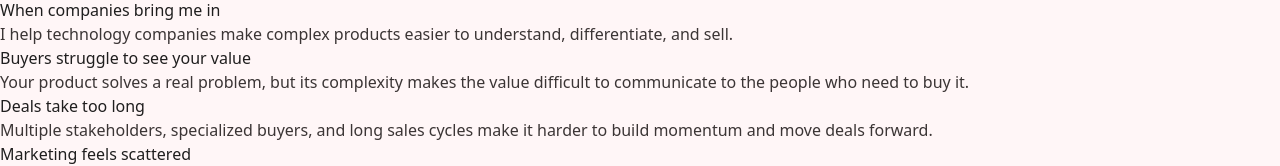
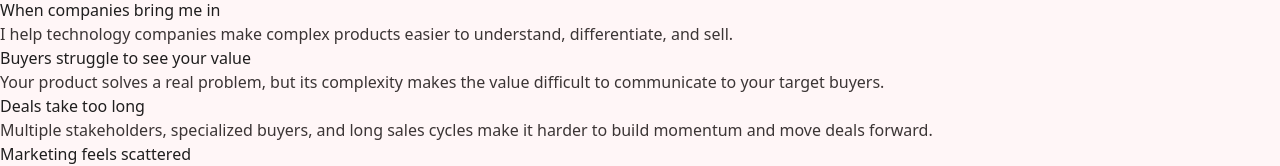
Before and after one commit to tinaraia/my-website, a React (Vite) app: page / in a window 1280 px wide. Shown: the part 716-882 px from the top of the page. Built offline with nearby package versions, Linux system fonts and the light colour scheme.

Commit message:
Update first problem card copy
Co-Authored-By: Claude Opus 5.5 <noreply@anthropic.com>
Claude-Session: https://claude.ai/code/session_014m8Fkih4xCBoM6Z4LRjdQN

```diff
--- a/src/App.jsx
+++ b/src/App.jsx
@@ -69,7 +69,7 @@ const services = [
 const challenges = [
   {
     title: 'Buyers struggle to see your value',
-    text: 'Your product solves a real problem, but its complexity makes the value difficult to communicate to the people who need to buy it.',
+    text: 'Your product solves a real problem, but its complexity makes the value difficult to communicate to your target buyers.',
   },
   {
     title: 'Deals take too long',
```
